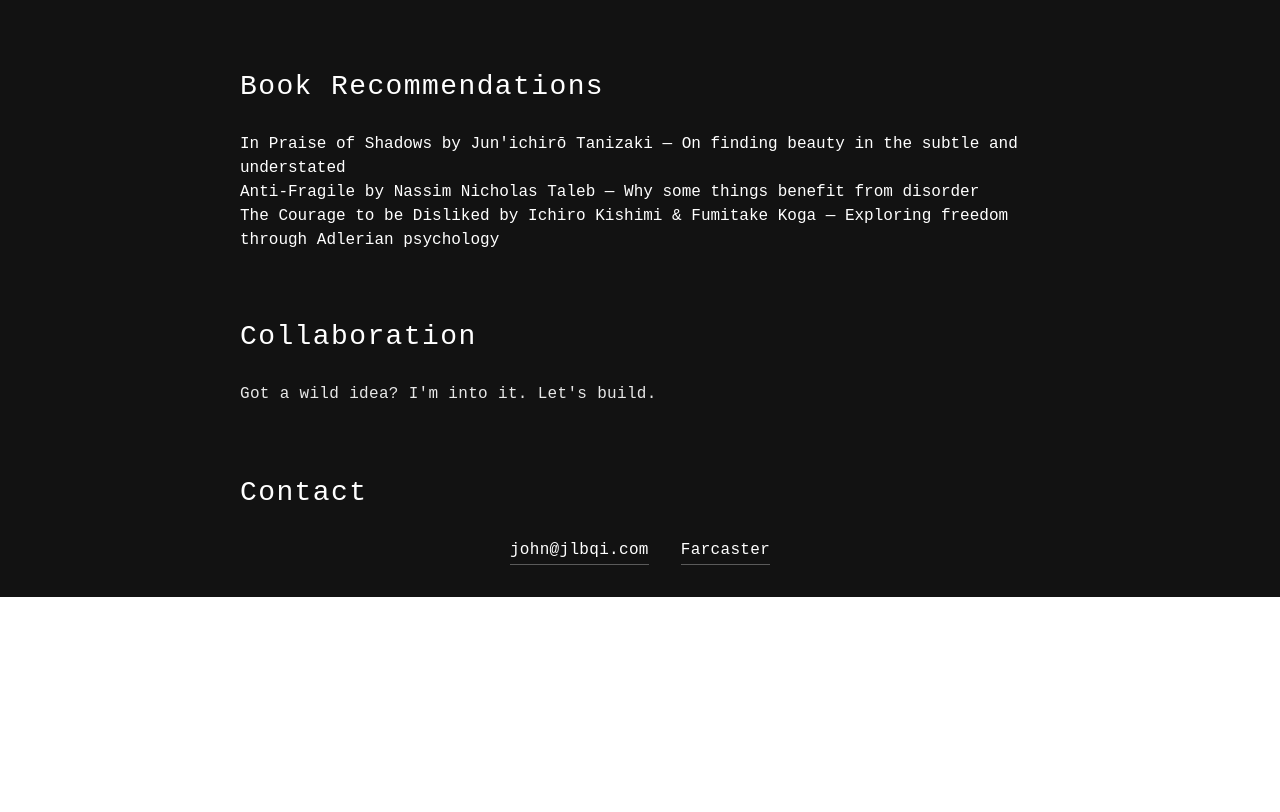
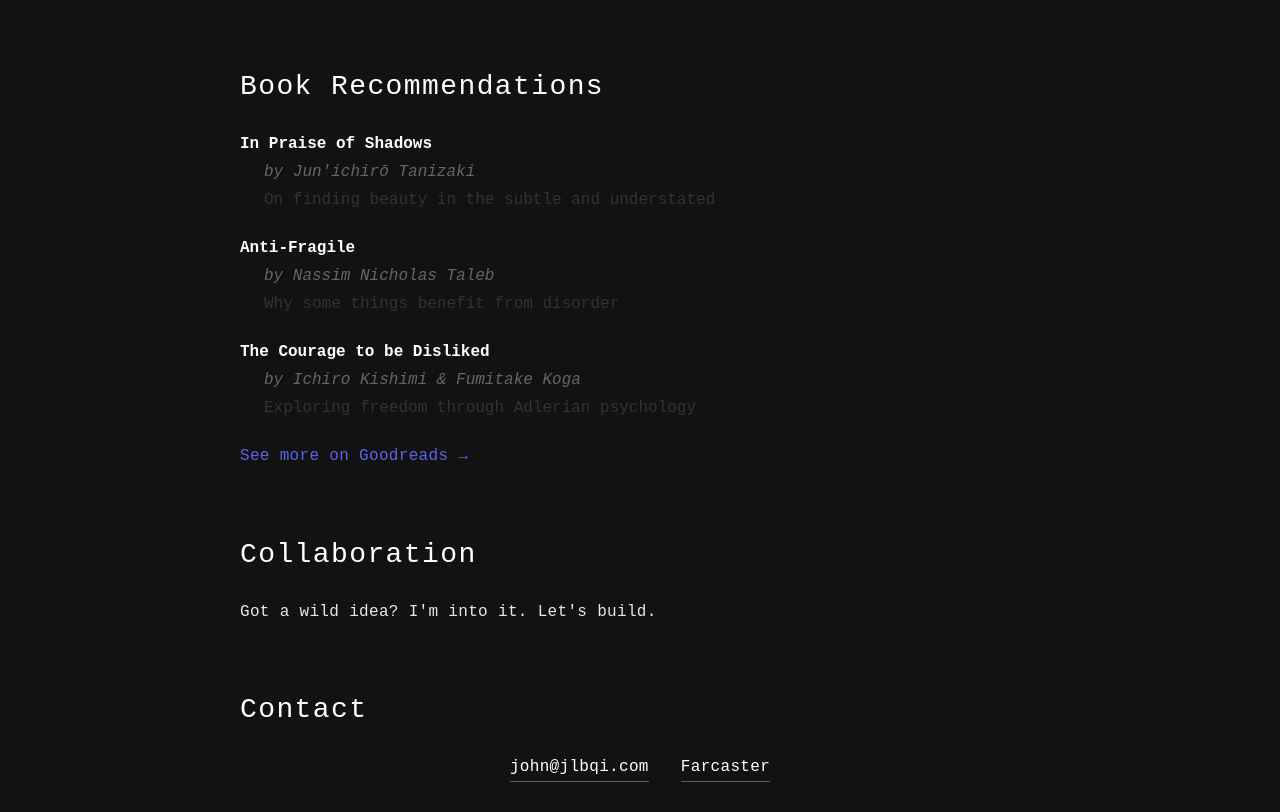
Before and after one commit to jlb-qi/jlb-profile, a React (Vite) app: page / in a window 1280 px wide. Shown: the part 1140-1952 px from the top of the page. Before the commit the page ends 1737 px from the top, so only its background shows below. Built offline with nearby package versions, Linux system fonts and the light colour scheme; no server answers.

Commit message:
remove aws and update book section

```diff
--- a/src/App.css
+++ b/src/App.css
@@ -137,6 +137,30 @@ p {
   opacity: 0.7;
 }
 
+.book-list {
+  list-style: none;
+  padding: 0;
+}
+
+.book-list li {
+  margin-bottom: 1.5rem;
+}
+
+.book-author,
+.book-description {
+  margin-left: 1.5rem;
+}
+
+.book-author {
+  margin-top: 0.25rem;
+  color: #666;
+}
+
+.book-description {
+  margin-top: 0.25rem;
+  color: #333;
+}
+
 /* Shop Styles */
 .container {
   width: 100%;
--- a/src/App.tsx
+++ b/src/App.tsx
@@ -61,11 +61,24 @@ function App() {
 
               <section className="books">
                 <h2>Book Recommendations</h2>
-                <ul>
-                  <li>In Praise of Shadows by Jun'ichirō Tanizaki — On finding beauty in the subtle and understated</li>
-                  <li>Anti-Fragile by Nassim Nicholas Taleb — Why some things benefit from disorder</li>
-                  <li>The Courage to be Disliked by Ichiro Kishimi & Fumitake Koga — Exploring freedom through Adlerian psychology</li>
+                <ul className="book-list">
+                  <li>
+                    <div className="book-title"><strong>In Praise of Shadows</strong></div>
+                    <div className="book-author"><em>by Jun'ichirō Tanizaki</em></div>
+                    <div className="book-description">On finding beauty in the subtle and understated</div>
+                  </li>
+                  <li>
+                    <div className="book-title"><strong>Anti-Fragile</strong></div>
+                    <div className="book-author"><em>by Nassim Nicholas Taleb</em></div>
+                    <div className="book-description">Why some things benefit from disorder</div>
+                  </li>
+                  <li>
+                    <div className="book-title"><strong>The Courage to be Disliked</strong></div>
+                    <div className="book-author"><em>by Ichiro Kishimi & Fumitake Koga</em></div>
+                    <div className="book-description">Exploring freedom through Adlerian psychology</div>
+                  </li>
                 </ul>
+                <p><a href="https://goodreads.com/jlbqi" target="_blank" rel="noopener noreferrer">See more on Goodreads →</a></p>
               </section>
 
               <section className="collaboration">
```
